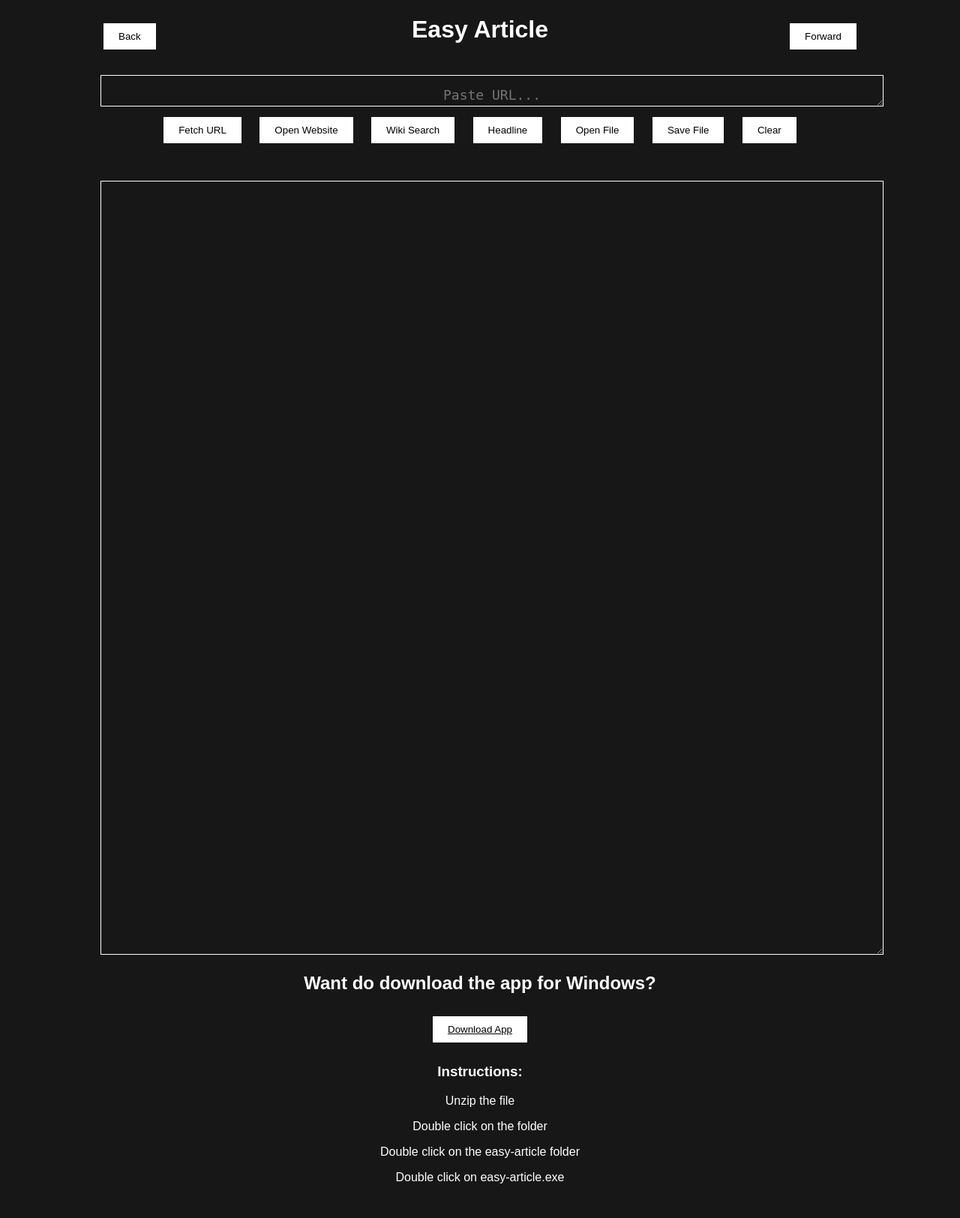
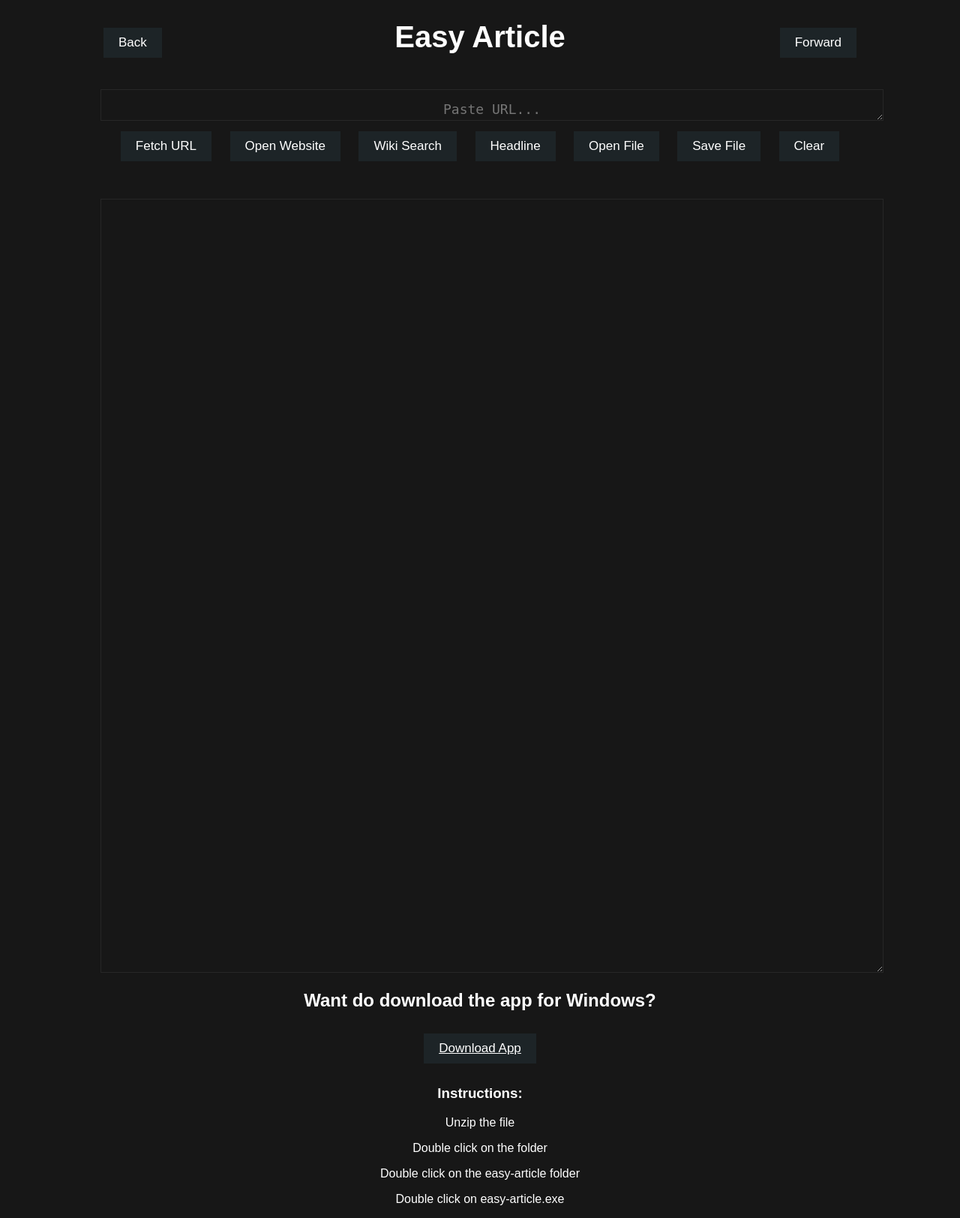
Before and after one commit to EthanGreatorex/EasyArticleFlaskAPP, a Flask app: page / in a window 1280 px wide. Shown: the whole page at 75% size. Before the commit the page ends 1578 px from the top, so only its background shows below. Run offline with Flask 3, Linux system fonts and the light colour scheme.

Commit message:
Initial commit

```diff
--- a/static/css/styles.css
+++ b/static/css/styles.css
@@ -3,6 +3,10 @@ body {
   background-color: #171717;
   color: #ffffff;
   text-align: center;
+}
+
+h1{
+  font-size: 40px;
 }
 .container {
   width: 80%;
@@ -15,7 +19,7 @@ textarea {
   padding: 15px;
   background-color: #171717;
   color: #ffffff;
-  border: 1px solid #ffffff;
+  border: 1px solid #272727;
   font-size: 18px;
   text-align: center;
 }
@@ -26,10 +30,11 @@ textarea {
 }
 
 button {
+  font-size: 17px;
   margin: 10px;
   padding: 10px 20px;
-  background-color: #ffffff;
-  color: hsl(0, 0%, 0%);
+  background-color: #1d2427;
+  color: white;
   border: none;
   cursor: pointer;
 }
@@ -39,7 +44,7 @@ button:not(hover) {
 }
 
 button:hover {
-  background-color: #cccccc;
+  background-color: #142347;
   font-size: 15px;
   transition: all 0.1s ease;
 }
@@ -55,5 +60,5 @@ button:hover {
 }
 
 a {
-  color: black;
+  color: white;
 }
```
